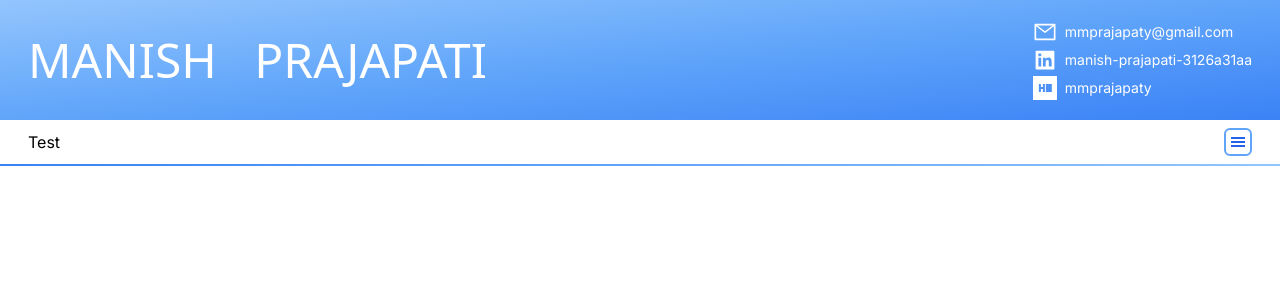
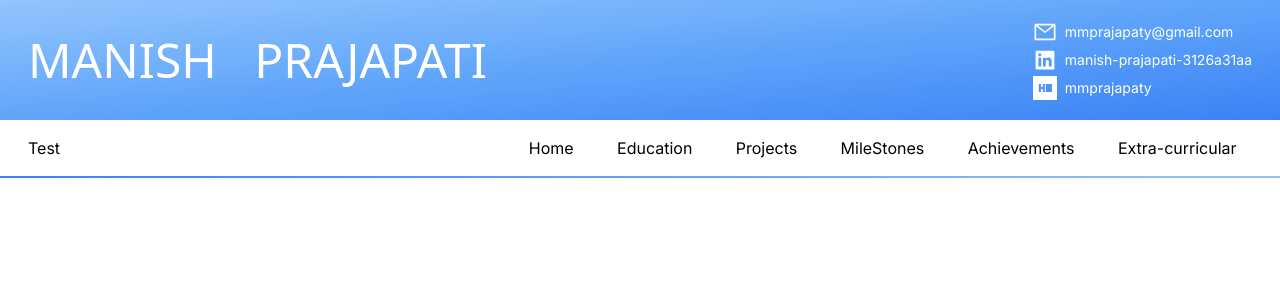
Before and after one commit to Manishhh24/manish-prajapati-resume, a Next.js app: page / in a window 1280 px wide. Shown: the top 300 px of the page. Built offline with nearby package versions, Linux system fonts and the light colour scheme.

Commit message:
tailwindconfig file updated

```diff
--- a/tailwind.config.js
+++ b/tailwind.config.js
@@ -16,7 +16,8 @@ module.exports = {
         libreBaskerVille: ['Libre Baskerville', 'sans']
       },
       screens:{
-        xxs:'343px'
+        xxs:'343px',
+        smd:'824px'
       }
     },
   },
```
